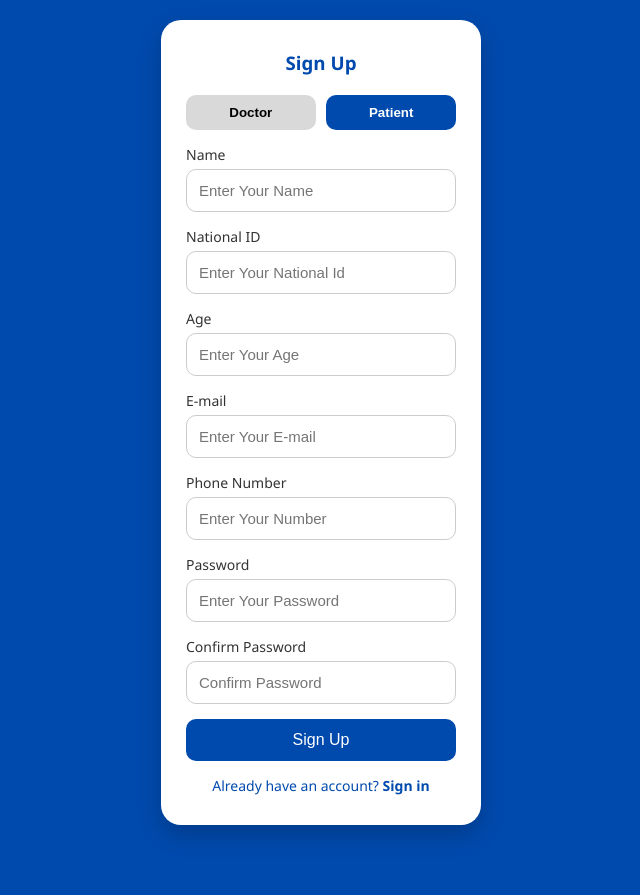
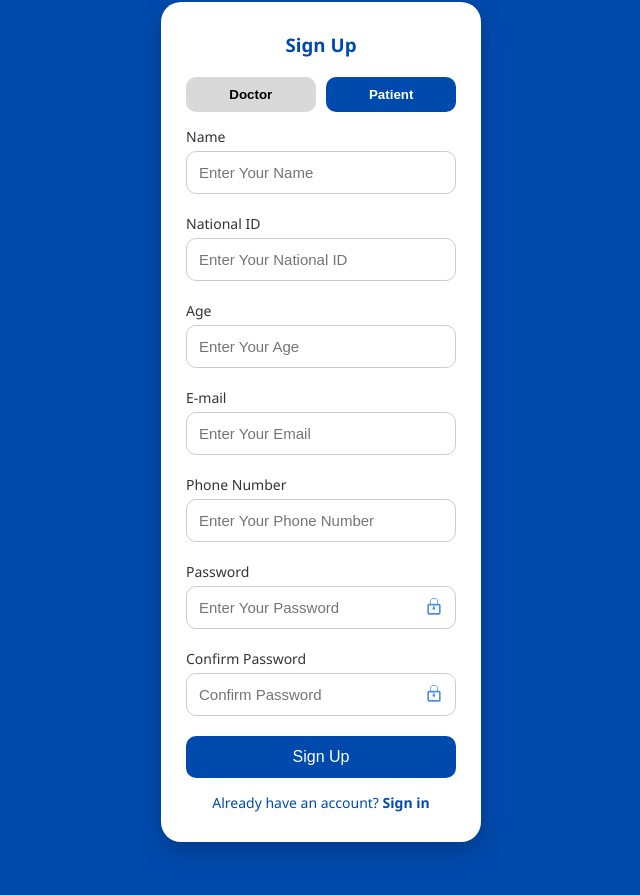
Before and after one commit to Zaidbashar2003/Physiotherapist, a plain HTML site: page jobs/signup-patient.html in a window 1280 px wide. Shown: the part 207-1102 px from the top of the page, without its empty margins (319-959 px from the left). Drawn offline with Linux system fonts and the light colour scheme.

Commit message:
Update signup-patient.html

```diff
--- a/jobs/signup-patient.html
+++ b/jobs/signup-patient.html
@@ -1,9 +1,9 @@
 <!DOCTYPE html>
 <html lang="en">
 <head>
-  <meta charset="UTF-8">
+  <meta charset="UTF-8" />
   <title>Patient Sign Up</title>
-  <link rel="stylesheet" href="signup-patient.css">
+  <link rel="stylesheet" href="signup-patient.css" />
 </head>
 <body>
   <div class="container">
@@ -16,36 +16,71 @@
         <button class="active">Patient</button>
       </div>
 
-      <form>
+      <form id="patient-form">
         <label for="name">Name</label>
-        <input type="text" id="name" placeholder="Enter Your Name" required>
+        <div class="input-group">
+          <input type="text" id="name" placeholder="Enter Your Name" required />
+        </div>
 
-        <label for="nid">National ID</label>
-        <input type="text" id="nid" placeholder="Enter Your National Id" required>
+        <label for="national-id">National ID</label>
+        <div class="input-group">
+          <input type="text" id="national-id" placeholder="Enter Your National ID" required />
+        </div>
 
         <label for="age">Age</label>
-        <input type="number" id="age" placeholder="Enter Your Age" required>
+        <div class="input-group">
+          <input type="number" id="age" placeholder="Enter Your Age" required />
+        </div>
 
         <label for="email">E-mail</label>
-        <input type="email" id="email" placeholder="Enter Your E-mail" required>
+        <div class="input-group">
+          <input type="email" id="email" placeholder="Enter Your Email" required />
+        </div>
 
         <label for="phone">Phone Number</label>
-        <input type="text" id="phone" placeholder="Enter Your Number" required>
+        <div class="input-group">
+          <input type="text" id="phone" placeholder="Enter Your Phone Number" required />
+        </div>
 
         <label for="password">Password</label>
-        <input type="password" id="password" placeholder="Enter Your Password" required>
+        <div class="input-group">
+          <input type="password" id="password" placeholder="Enter Your Password" required />
+          <span class="lock-icon">
+            <svg xmlns="http://www.w3.org/2000/svg" height="20" viewBox="0 0 24 24" fill="#4a90e2">
+              <path d="M12 17a1.5 1.5 0 0 0 1.5-1.5c0-.6-.36-1.11-.88-1.36V13a.75.75 0 0 0-1.5 0v1.14c-.52.25-.88.76-.88 1.36A1.5 1.5 0 0 0 12 17Zm6-7h-1V8a5 5 0 0 0-10 0v2H6a2 2 0 0 0-2 2v9a2 2 0 0 0 2 2h12a2 2 0 0 0 2-2v-9a2 2 0 0 0-2-2ZM8 8a4 4 0 1 1 8 0v2H8V8Zm10 13H6v-9h12v9Z"/>
+            </svg>
+          </span>
+        </div>
 
         <label for="confirm-password">Confirm Password</label>
-        <input type="password" id="confirm-password" placeholder="Confirm Password" required>
+        <div class="input-group">
+          <input type="password" id="confirm-password" placeholder="Confirm Password" required />
+          <span class="lock-icon">
+            <svg xmlns="http://www.w3.org/2000/svg" height="20" viewBox="0 0 24 24" fill="#4a90e2">
+              <path d="M12 17a1.5 1.5 0 0 0 1.5-1.5c0-.6-.36-1.11-.88-1.36V13a.75.75 0 0 0-1.5 0v1.14c-.52.25-.88.76-.88 1.36A1.5 1.5 0 0 0 12 17Zm6-7h-1V8a5 5 0 0 0-10 0v2H6a2 2 0 0 0-2 2v9a2 2 0 0 0 2 2h12a2 2 0 0 0 2-2v-9a2 2 0 0 0-2-2ZM8 8a4 4 0 1 1 8 0v2H8V8Zm10 13H6v-9h12v9Z"/>
+            </svg>
+          </span>
+        </div>
 
         <button type="submit">Sign Up</button>
       </form>
 
-              <div class="link">
-          Already have an account? <a href="login.html">Sign in</a>
-        </div>
-
+      <div class="link">
+        Already have an account? <a href="login.html">Sign in</a>
+      </div>
     </div>
   </div>
+
+  <script>
+    document.getElementById("patient-form").addEventListener("submit", function (e) {
+      const pass = document.getElementById("password").value;
+      const confirm = document.getElementById("confirm-password").value;
+
+      if (pass !== confirm) {
+        e.preventDefault();
+        alert("Passwords do not match!");
+      }
+    });
+  </script>
 </body>
 </html>
```
